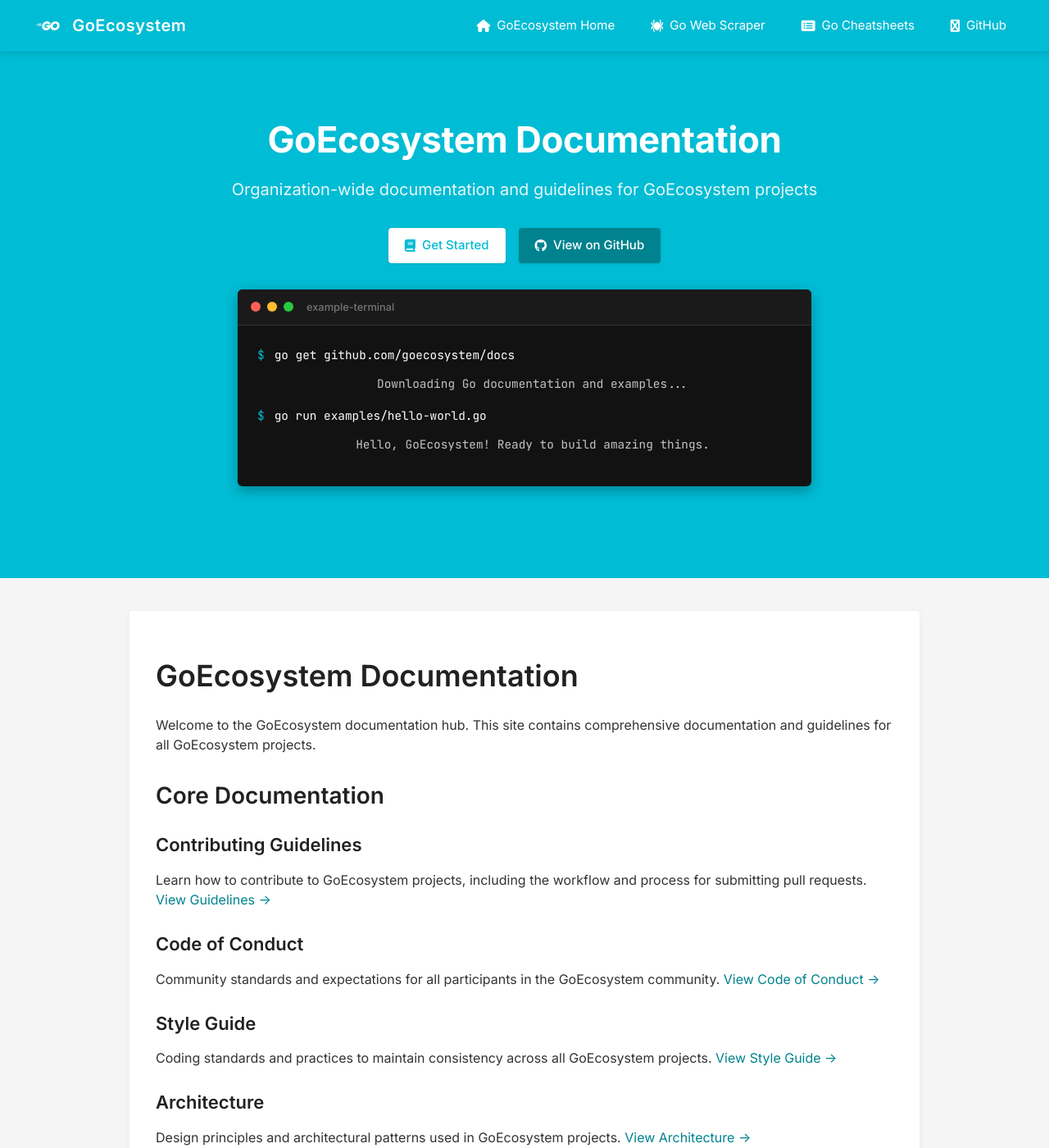
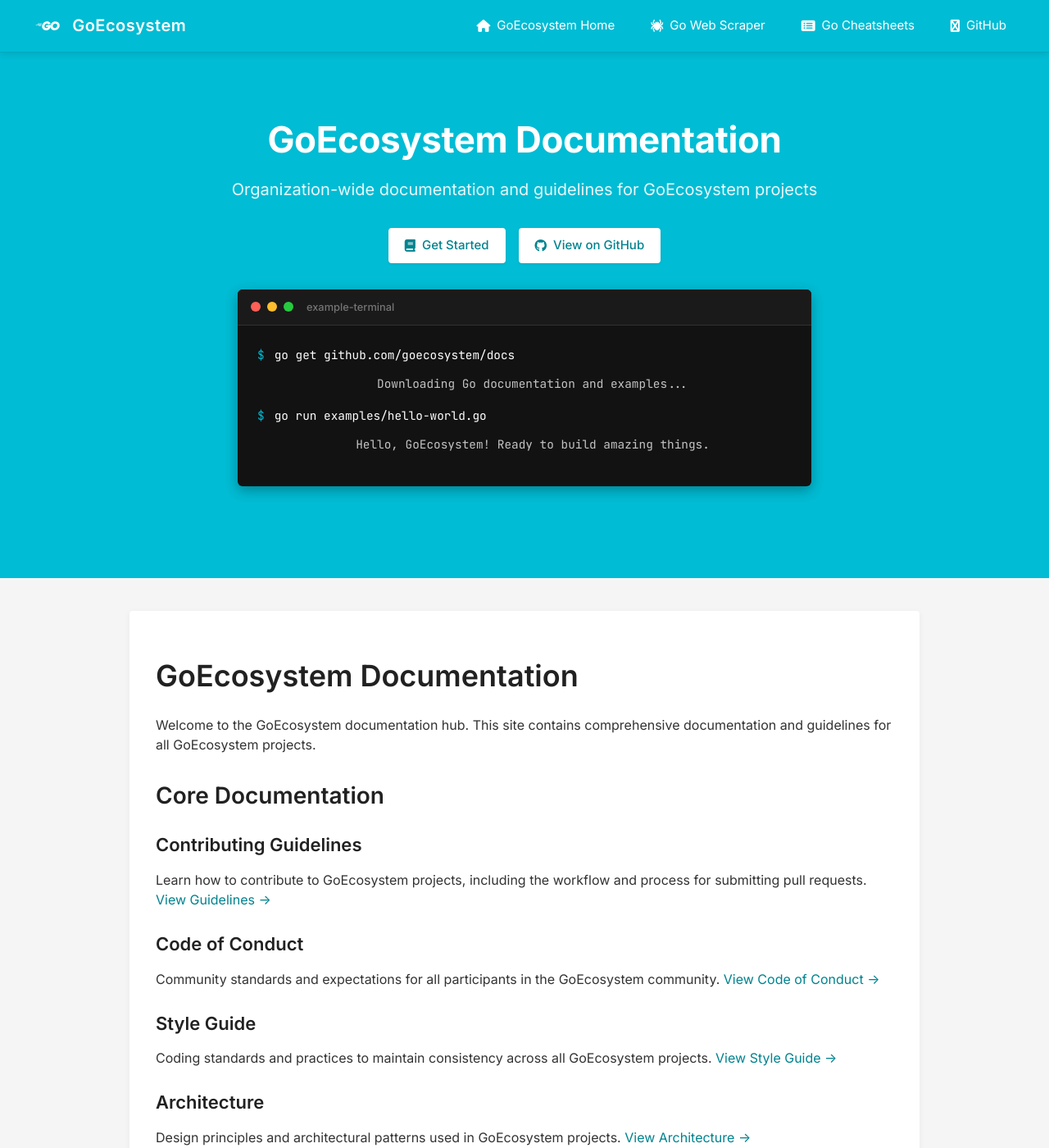
Before and after one commit to GoEcosystem/go-docs, a Jekyll site: the page built from index.md, in a window 1280 px wide and 1400 px high. Shown: the whole window at 82% size. Built offline with Jekyll 4.4.1, drawn with Linux system fonts in a browser that asks for light colours.

Commit message:
Add inline CSS to ensure styling works on GitHub Pages

```diff
--- a/_layouts/default.html
+++ b/_layouts/default.html
@@ -10,7 +10,247 @@
     <link href="https://fonts.googleapis.com/css2?family=JetBrains+Mono:wght@300;400;500;700&family=Inter:wght@300;400;500;600;700&display=swap" rel="stylesheet">
     <link rel="shortcut icon" href="https://go.dev/favicon.ico" type="image/x-icon">
     {% seo %}
-    <link rel="stylesheet" href="{{ '/assets/css/main.css?v=' | append: site.github.build_revision | relative_url }}">
+    <link rel="stylesheet" href="/assets/css/main.css">
+    <style>
+      :root {
+        --primary: #00BCD4;
+        --secondary: #80DEEA;
+        --accent: #00838F;
+        --dark: #212121;
+        --light-dark: #303030;
+        --darker: #121212;
+        --text: #FFFFFF;
+        --text-dark: #333333;
+        --muted: #757575;
+        --light-bg: #F5F5F5;
+        --white: #FFFFFF;
+        --border: rgba(0, 0, 0, 0.1);
+        --light-border: rgba(255, 255, 255, 0.1);
+      }
+
+      body {
+        font-family: 'Inter', -apple-system, BlinkMacSystemFont, "Segoe UI", Roboto, Helvetica, Arial, sans-serif;
+        color: var(--text-dark);
+        background-color: var(--light-bg);
+        margin: 0;
+        padding: 0;
+        line-height: 1.5;
+      }
+
+      .site-header {
+        background-color: #00BCD4;
+        border-bottom: 1px solid var(--border);
+        padding: 0.75rem 0;
+        position: sticky;
+        top: 0;
+        z-index: 100;
+        box-shadow: 0 2px 8px rgba(0, 0, 0, 0.1);
+      }
+
+      .header-container {
+        max-width: 1200px;
+        margin: 0 auto;
+        padding: 0 1.5rem;
+        display: flex;
+        justify-content: space-between;
+        align-items: center;
+      }
+
+      .site-logo {
+        display: flex;
+        align-items: center;
+        color: white;
+        text-decoration: none;
+      }
+
+      .site-logo:hover {
+        text-decoration: none;
+        color: white;
+      }
+
+      .go-logo {
+        fill: white;
+        margin-right: 0.75rem;
+        height: 32px;
+        width: auto;
+      }
+
+      .site-title {
+        font-size: 1.25rem;
+        font-weight: 600;
+        letter-spacing: 0.5px;
+      }
+
+      .main-nav {
+        display: flex;
+        gap: 1.25rem;
+      }
+
+      .nav-link {
+        color: white;
+        display: flex;
+        align-items: center;
+        padding: 0.5rem 0.75rem;
+        border-radius: 4px;
+        font-size: 0.9375rem;
+      }
+
+      .nav-link i {
+        margin-right: 0.5rem;
+      }
+
+      .nav-link:hover {
+        color: white;
+        background-color: rgba(255, 255, 255, 0.1);
+        text-decoration: none;
+      }
+
+      .hero-section {
+        position: relative;
+        padding: 4rem 2rem;
+        text-align: center;
+        background-color: #00BCD4;
+        color: white;
+      }
+
+      .home-hero {
+        padding: 5rem 2rem;
+      }
+
+      .page-hero {
+        padding: 3rem 2rem;
+      }
+
+      .hero-content {
+        max-width: 900px;
+        margin: 0 auto;
+        position: relative;
+        z-index: 1;
+      }
+
+      .hero-title {
+        font-size: 2.75rem;
+        margin: 0 0 0.75rem;
+        color: white;
+        font-weight: 700;
+        letter-spacing: -0.01em;
+        line-height: 1.2;
+      }
+
+      .hero-subtitle {
+        font-size: 1.25rem;
+        margin-bottom: 2rem;
+        color: rgba(255, 255, 255, 0.9);
+        font-weight: 400;
+        max-width: 800px;
+        margin-left: auto;
+        margin-right: auto;
+        line-height: 1.5;
+      }
+
+      .btn {
+        display: inline-flex;
+        align-items: center;
+        padding: 0.625rem 1.25rem;
+        border-radius: 4px;
+        background-color: white;
+        color: #00838F;
+        font-weight: 500;
+        font-size: 0.9375rem;
+        text-decoration: none;
+        border: none;
+        cursor: pointer;
+        box-shadow: 0 1px 3px rgba(0, 0, 0, 0.1);
+      }
+
+      .main-content {
+        flex: 1;
+        padding: 2.5rem 1.5rem;
+      }
+
+      .content-wrapper {
+        max-width: 900px;
+        margin: 0 auto;
+        background-color: white;
+        padding: 2rem;
+        border-radius: 4px;
+        box-shadow: 0 2px 8px rgba(0, 0, 0, 0.05);
+      }
+
+      .site-footer {
+        background-color: #212121;
+        border-top: 1px solid var(--light-border);
+        padding: 3rem 1.5rem 1.5rem;
+        margin-top: 3rem;
+        color: white;
+        font-size: 0.9375rem;
+      }
+
+      .terminal-hero {
+        background-color: #121212;
+        border-radius: 6px;
+        margin: 2rem auto;
+        max-width: 700px;
+        overflow: hidden;
+        box-shadow: 0 5px 15px rgba(0, 0, 0, 0.3);
+      }
+
+      .terminal-header {
+        background-color: #1a1a1a;
+        padding: 0.75rem 1rem;
+        border-bottom: 1px solid rgba(255, 255, 255, 0.1);
+        display: flex;
+        align-items: center;
+      }
+
+      .terminal-controls {
+        display: flex;
+        gap: 0.5rem;
+      }
+
+      .control {
+        width: 12px;
+        height: 12px;
+        border-radius: 50%;
+      }
+
+      .control.red {
+        background-color: #ff5f56;
+      }
+
+      .control.yellow {
+        background-color: #ffbd2e;
+      }
+
+      .control.green {
+        background-color: #27c93f;
+      }
+
+      .terminal-body {
+        padding: 1.5rem;
+        font-family: 'JetBrains Mono', monospace;
+        font-size: 0.9rem;
+        color: white;
+        line-height: 1.6;
+      }
+
+      .command-line {
+        display: flex;
+        margin-bottom: 0.75rem;
+      }
+
+      .prompt {
+        color: #00BCD4;
+        margin-right: 0.75rem;
+      }
+
+      .terminal-title {
+        color: #757575;
+        margin-left: 1rem;
+        font-size: 0.8rem;
+        font-weight: 500;
+      }
+    </style>
   </head>
   <body>
     <div class="site-container">
```
